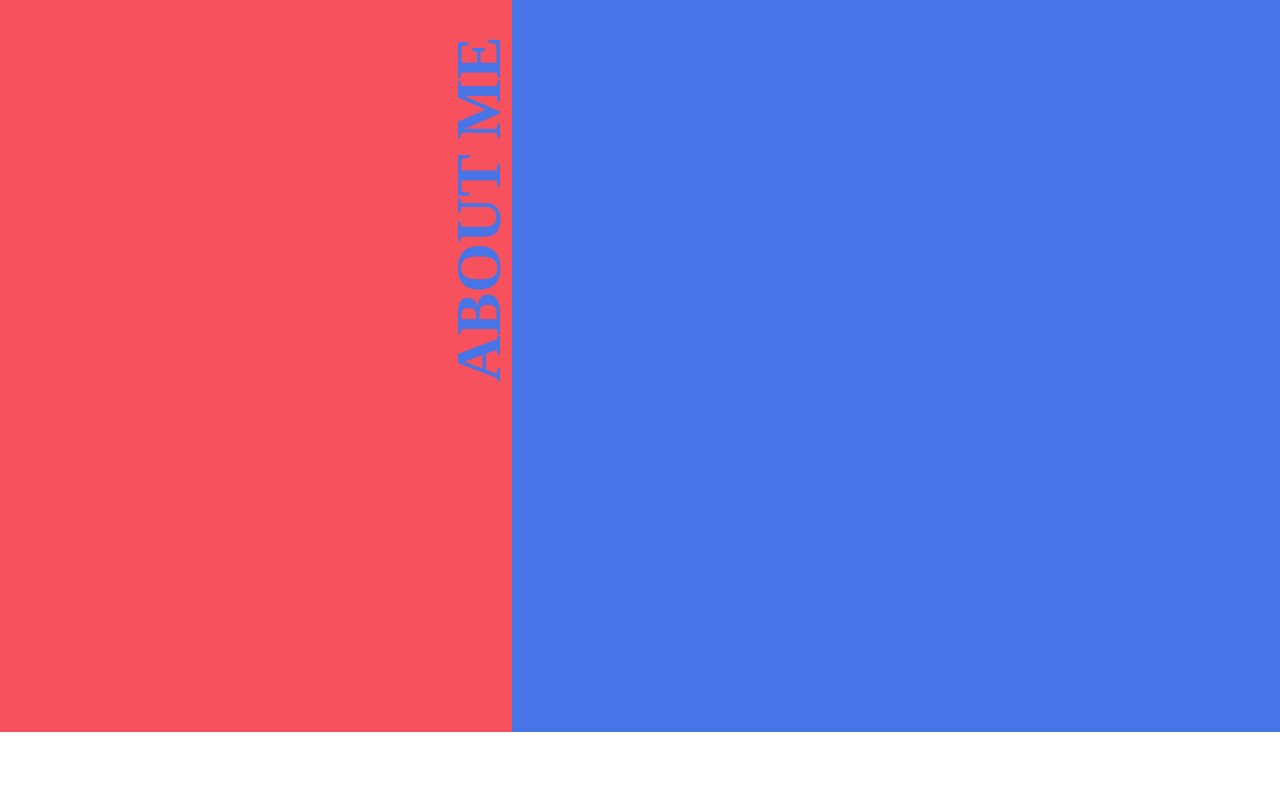
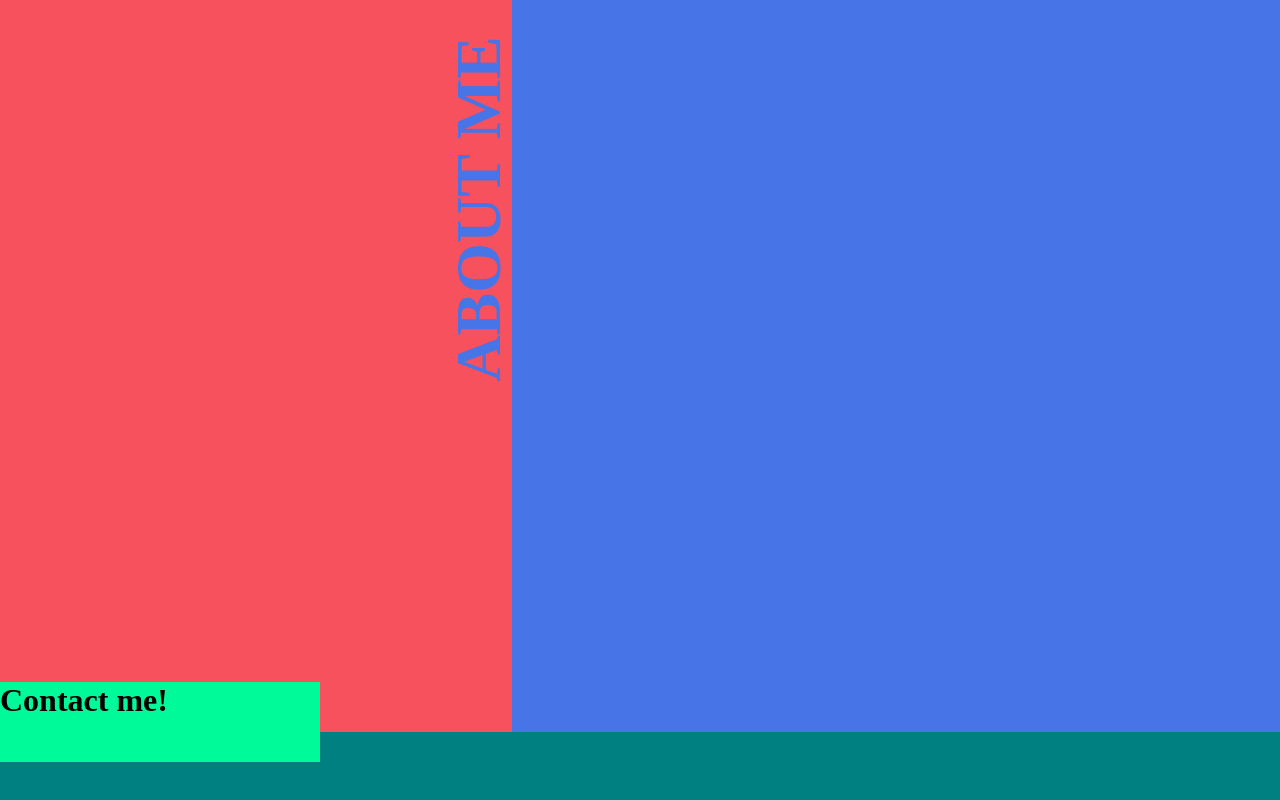
Before and after one commit to xufelixu/nikkiwu.github.io, a plain HTML site: page index.html in a window 1280 px wide. Shown: the part 4696-5496 px from the top of the page. Before the commit the page ends 5428 px from the top, so only its background shows below. Drawn offline with nearby package versions, Linux system fonts and the light colour scheme; a web font is replaced by a local one.

Commit message:
June 8 portfolio

```diff
--- a/css/style.css
+++ b/css/style.css
@@ -521,6 +521,31 @@ nav #menu li a {
         font-size: 5em;
     }
 }
+
+
+/*-------------------------
+
+        FOOTER
+
+----------------------- */
+
+
+
+footer{
+    height: 25%;
+    width: 100%;
+    background: teal;
+    position: relative;
+}
+
+.test{
+    top: -25%;
+    position: absolute;
+    width: 25%;
+    height: 40%;
+    background: mediumspringgreen;
+}
+
 /*-------------------------
 
         MEDIA QUERY
--- a/index.html
+++ b/index.html
@@ -121,7 +121,9 @@
 
 <!--- CONTACT ME ---->
 <footer>
-
+<div class="test">
+    <h1>Contact me!</h1>
+</div>
 </footer>
 <!-- SCRIPT -->
 
```
